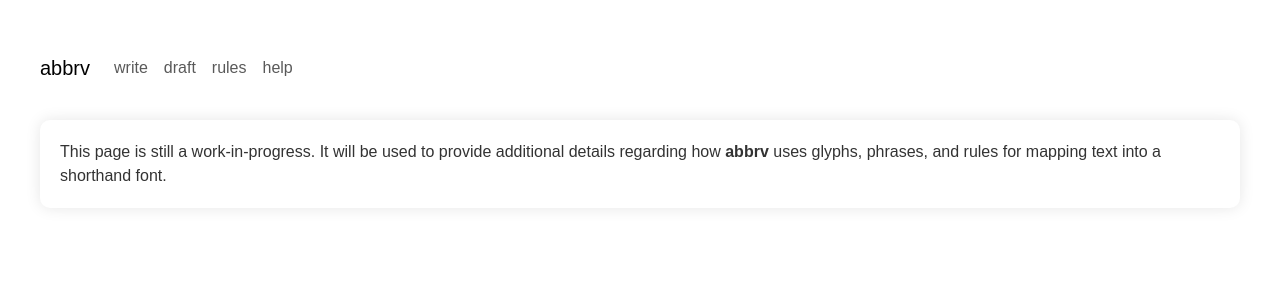
After one commit to jvita/abbrv, a Flask app: page /help in a window 1280 px wide. The commit adds this page. Shown: the top 300 px of the page. Run offline with Flask 3, Linux system fonts and the light colour scheme; some libraries are stand-ins or nearby versions.

Commit message:
add skeleton "help" page

```diff
--- a/app.py
+++ b/app.py
@@ -571,5 +571,11 @@ def rules():
     # execute_on_refresh()
     return render_template('rules.html')
 
+@app.route('/help')
+def help():
+    # execute_on_refresh()
+    return render_template('help.html')
+
+
 if __name__ == '__main__':
     app.run(debug=True)
--- /dev/null
+++ b/templates/help.html
@@ -0,0 +1,11 @@
+{% extends "index.html" %}
+
+{% block title %}
+<title>abbrv: help</title>
+{% endblock %}
+
+{% block content %}
+<div class="main-content"></div>
+This page is still a work-in-progress. It will be used to provide additional details regarding how <b>abbrv</b> uses glyphs, phrases, and rules for mapping text into a shorthand font.
+</div>
+{% endblock %}
--- a/templates/index.html
+++ b/templates/index.html
@@ -30,6 +30,9 @@
                 <li class="nav-item">
                     <a class="nav-link" href="{{ url_for('rules') }}">rules</a>
                 </li>
+                <li class="nav-item">
+                    <a class="nav-link" href="{{ url_for('help') }}">help</a>
+                </li>
             </ul>
         </div>
     </nav>
```
